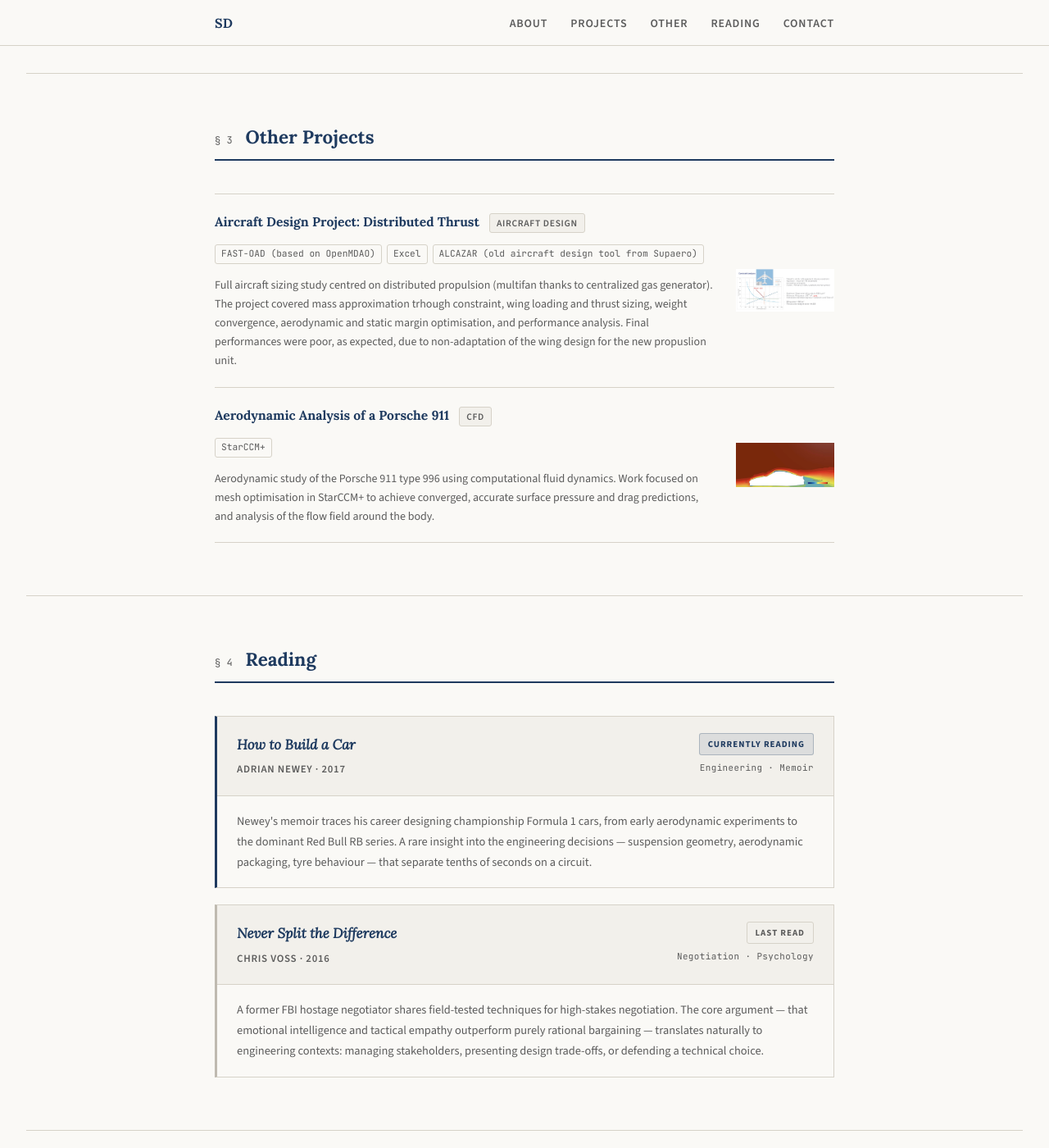
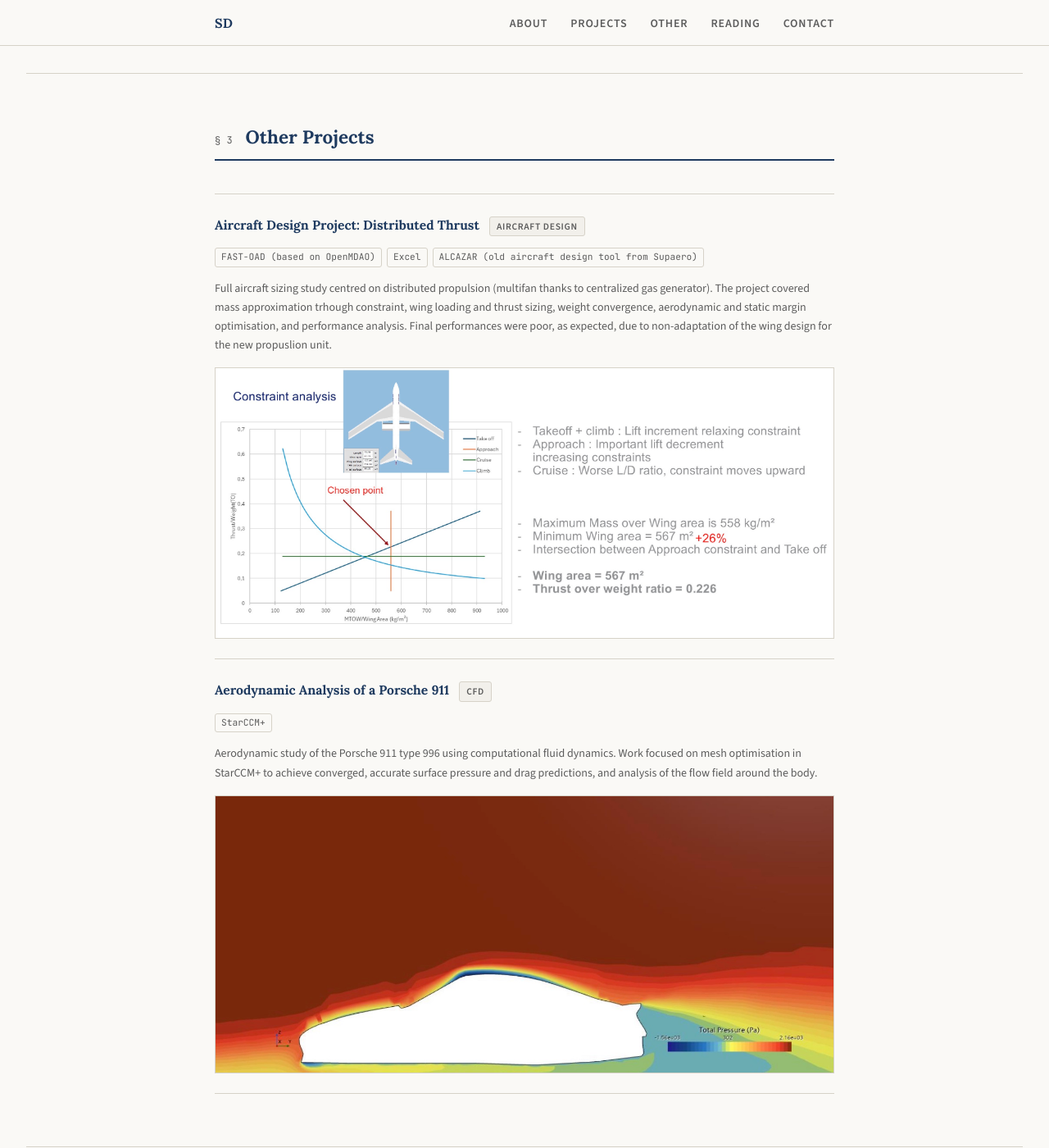
Before and after one commit to SamuelDADEN/Portofolio-Samuel-Daden, a Jekyll site: the page built from index.html, in a window 1280 px wide and 1400 px high, scrolled down 3497 px. Shown: the whole window at 82% size. Built offline with Jekyll 4.4.1, drawn with Linux system fonts in a browser that asks for light colours.

Commit message:
fix: display mini-card images below text, full width
Switched .mini-card from grid to flex column layout.
Image now appears below the text at full card width.
Also fixed mismatched closing divs from user's edits.

https://claude.ai/code/session_012aPQPhdN9sN9dcAX4rw1B2

```diff
--- a/_sass/_home.scss
+++ b/_sass/_home.scss
@@ -263,19 +263,13 @@
 }
 
 .mini-card {
-  display: grid;
-  grid-template-columns: 1fr 120px;
-  gap: 24px;
-  padding: 20px 0;
+  display: flex;
+  flex-direction: column;
+  gap: 16px;
+  padding: 24px 0;
   border-bottom: 1px solid $color-border;
-  align-items: center;
 
   &:first-child { border-top: 1px solid $color-border; }
-
-  @media (max-width: 600px) {
-    grid-template-columns: 1fr;
-    .mini-card-image { display: none; }
-  }
 }
 
 .mini-card-body {
@@ -306,17 +300,13 @@
 }
 
 .mini-card-image {
-  width: 120px;
-  height: 120px;
   border: 1px solid $color-border;
   background: $color-surface;
-  flex-shrink: 0;
   overflow: hidden;
 
   img {
     width: 100%;
-    height: 100%;
-    object-fit: cover;
+    height: auto;
     display: block;
   }
 }
--- a/index.html
+++ b/index.html
@@ -160,6 +160,7 @@ title: Home
           Final performances were poor, as expected, due to non-adaptation of the wing design for the new propuslion unit.
         </p>
       </div>
+      <div class="mini-card-image">
         <img src="{{ '/assets/images/Innov.jpeg' | relative_url }}" alt="Distributed Thrust">
       </div>
     </div>
@@ -180,6 +181,7 @@ title: Home
           and analysis of the flow field around the body.
         </p>
       </div>
+      <div class="mini-card-image">
         <img src="{{ '/assets/images/Porsche.jpeg' | relative_url }}" alt="Porsche 911 CFD">
       </div>
     </div>
```
